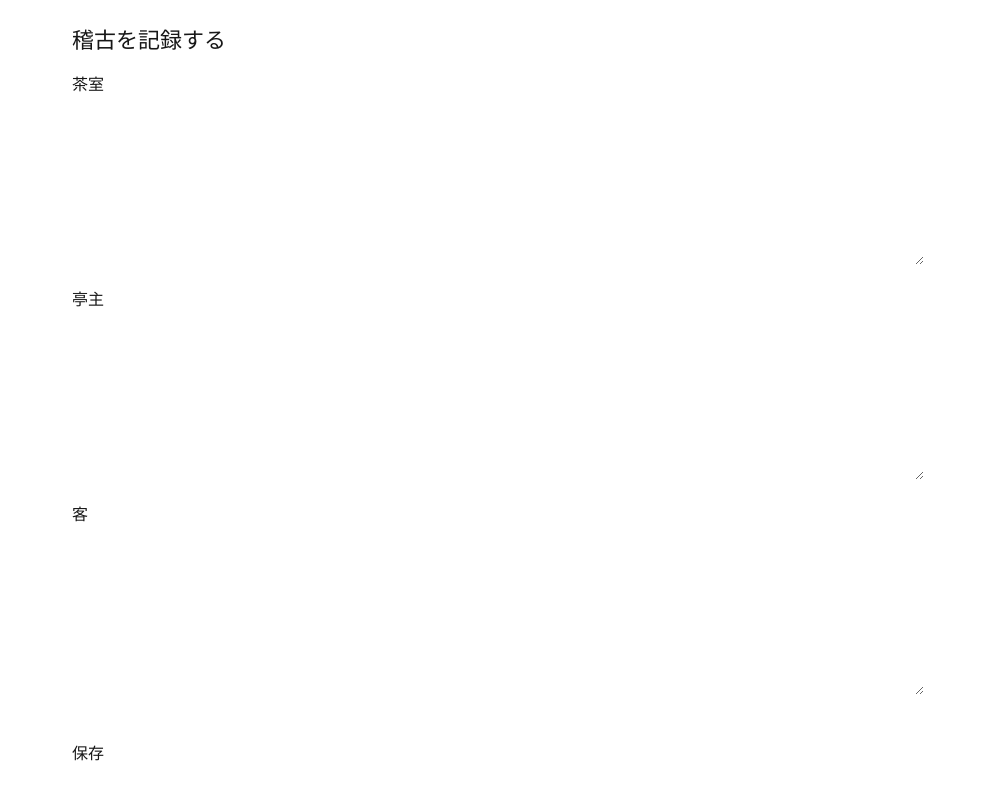
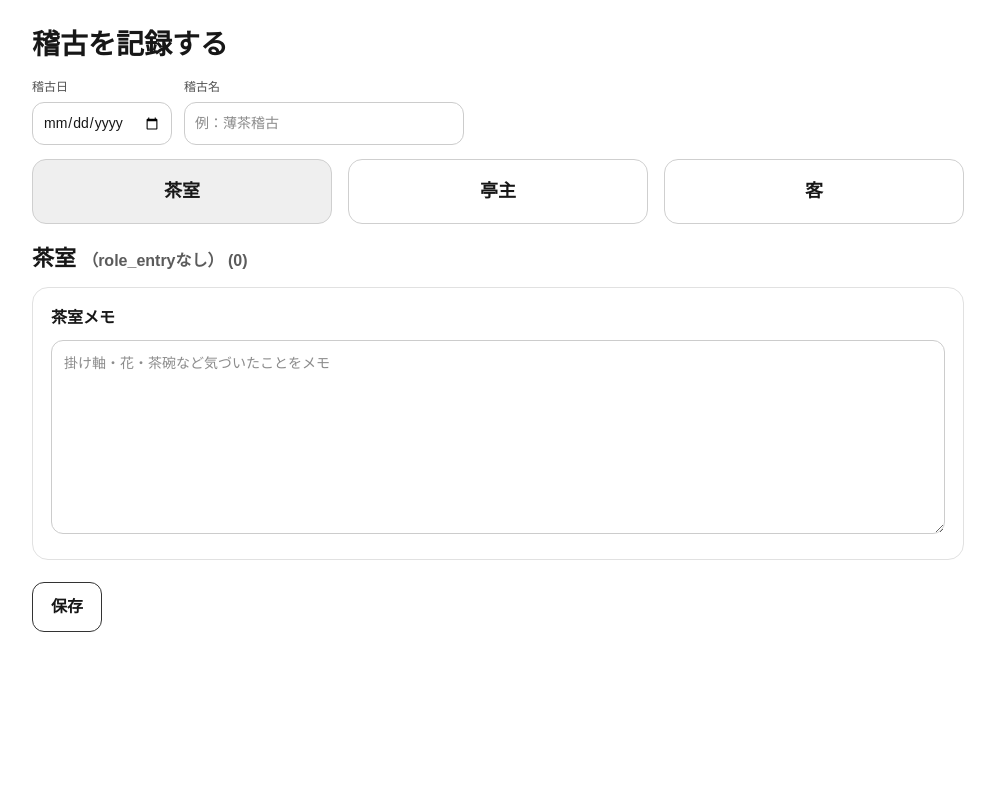
Before and after one commit to YukaChristina/tea_ceremony_front, a Next.js app: page /lessons/new in a window 1280 px wide. Shown: the whole page, without its empty margins (142-1137 px from the left). Built offline with nearby package versions, Linux system fonts and the light colour scheme.

Commit message:
Revise Component

```diff
--- a/app/lessons/[id]/page.tsx
+++ b/app/lessons/[id]/page.tsx
@@ -1,21 +1,23 @@
 import LessonEditor from "../components/LessonEditor";
 import { fetchLesson } from "../lib/fetchlesson";
 
-export default async function LessonDetailPage({ params }: any) {
-  const data = await fetchLesson(params.id); // 既存API
+export default async function LessonDetailPage({
+  params,
+}: {
+  params: Promise<{ id: string }>;
+}) {
+  const { id } = await params;
+  const data = await fetchLesson(id);
 
   return (
     <LessonEditor
       mode="read"
       lesson={{
+        id: data.lesson.id,
         practiced_on: data.lesson.practiced_on,
         practice_name: data.lesson.practice_name,
-        tabs: {
-          chashitsu: data.tabs.chashitsu.items[0]?.note ?? "",
-          teishu: "",
-          kyaku: "",
-        },
       }}
+      tabs={data.tabs}
     />
   );
 }
--- a/app/lessons/components/LessonEditor.tsx
+++ b/app/lessons/components/LessonEditor.tsx
@@ -1,84 +1,308 @@
 "use client";
 
+import { useMemo, useState } from "react";
+
+type TabKey = "chashitsu" | "teishu" | "kyaku";
 type Mode = "read" | "new";
+
+type LessonItem = {
+  item_id: number;
+  role_entry_id: number | null;
+  section: string; // temae etc
+  item_type: string; // tool etc
+  title: string;
+  mei?: string | null;
+  maker?: string | null;
+  note?: string | null;
+  created_at?: string | null;
+};
+
+type RoleEntry = {
+  id: number;
+  role: string;
+  temae_name?: string | null;
+  note?: string | null;
+  created_at?: string | null;
+};
 
 type Props = {
   mode: Mode;
-  lesson?: {
+  lesson: {
+    id?: number | null;
     practiced_on: string;
     practice_name: string;
+  };
   tabs: {
-      chashitsu: string;
-      teishu: string;
-      kyaku: string;
+    chashitsu: { items: LessonItem[] };
+    teishu: { entries: RoleEntry[] };
+    kyaku: { entries: RoleEntry[] };
   };
-  };
+  // newモード用：保存のために親が受け取れるようにする（いまは未使用でもOK）
+  onChangeDraft?: (draft: any) => void;
 };
 
-export default function LessonEditor({ mode, lesson }: Props) {
+export default function LessonEditor({ mode, lesson, tabs }: Props) {
+  const [active, setActive] = useState<TabKey>("chashitsu");
+
+  // newモードの入力（最小）
+  const [practiceName, setPracticeName] = useState(lesson.practice_name ?? "");
+  const [practicedOn, setPracticedOn] = useState(lesson.practiced_on ?? "");
+
+  const title = mode === "new" ? "稽古を記録する" : lesson.practice_name;
+
+  const counts = useMemo(() => {
+    return {
+      chashitsu: tabs.chashitsu.items.length,
+      teishu: tabs.teishu.entries.length,
+      kyaku: tabs.kyaku.entries.length,
+    };
+  }, [tabs]);
+
   return (
-    <main style={{ padding: 24, maxWidth: 900, margin: "0 auto" }}>
-      <h1 style={{ fontSize: 22, marginBottom: 16 }}>
-        {mode === "new" ? "稽古を記録する" : lesson?.practice_name}
-      </h1>
+    <main style={{ padding: 24, maxWidth: 980, margin: "0 auto" }}>
+      {/* ヘッダー */}
+      <div style={{ marginBottom: 14 }}>
+        <h1 style={{ fontSize: 28, fontWeight: 700, margin: 0 }}>{title}</h1>
 
-      {/* Tabs（見た目は[id]と同じにする） */}
+        {mode === "read" ? (
+          <div style={{ marginTop: 6, opacity: 0.75 }}>
+            {lesson.practiced_on} / lesson_id={lesson.id ?? "-"}
+          </div>
+        ) : (
+          <div style={{ display: "flex", gap: 12, flexWrap: "wrap", marginTop: 12 }}>
+            <label style={{ display: "flex", flexDirection: "column", gap: 6 }}>
+              <span style={{ fontSize: 12, opacity: 0.75 }}>稽古日</span>
+              <input
+                type="date"
+                value={practicedOn}
+                onChange={(e) => setPracticedOn(e.target.value)}
+                style={inputStyle}
+              />
+            </label>
+
+            <label style={{ display: "flex", flexDirection: "column", gap: 6, minWidth: 280 }}>
+              <span style={{ fontSize: 12, opacity: 0.75 }}>稽古名</span>
+              <input
+                type="text"
+                placeholder="例：薄茶稽古"
+                value={practiceName}
+                onChange={(e) => setPracticeName(e.target.value)}
+                style={inputStyle}
+              />
+            </label>
+          </div>
+        )}
+      </div>
+
+      {/* 3タブ */}
+      <div style={{ display: "grid", gridTemplateColumns: "1fr 1fr 1fr", gap: 16, marginBottom: 18 }}>
+        <SegmentTab
+          label="茶室"
+          active={active === "chashitsu"}
+          onClick={() => setActive("chashitsu")}
+        />
+        <SegmentTab
+          label="亭主"
+          active={active === "teishu"}
+          onClick={() => setActive("teishu")}
+        />
+        <SegmentTab
+          label="客"
+          active={active === "kyaku"}
+          onClick={() => setActive("kyaku")}
+        />
+      </div>
+
+      {/* 各タブの中身 */}
+      {active === "chashitsu" && (
         <section>
-        <Tab label="茶室">
-          <Content editable={mode === "new"}>
-            {lesson?.tabs.chashitsu}
-          </Content>
-        </Tab>
+          <SectionTitle title="茶室" sub={`（role_entryなし） (${counts.chashitsu})`} />
 
-        <Tab label="亭主">
-          <Content editable={mode === "new"}>
-            {lesson?.tabs.teishu}
-          </Content>
-        </Tab>
+          {mode === "read" ? (
+            <div style={{ display: "grid", gap: 14 }}>
+              {tabs.chashitsu.items.map((it) => (
+                <Card key={it.item_id}>
+                  <div style={{ fontWeight: 700, fontSize: 18, marginBottom: 8 }}>
+                    {it.title} <span style={{ opacity: 0.6, fontWeight: 400 }}>(item_id={it.item_id})</span>
+                  </div>
+                  {it.mei && <Line label="銘" value={it.mei} />}
+                  {it.maker && <Line label="作" value={it.maker} />}
+                  {it.note && <Line label="メモ" value={it.note} />}
+                </Card>
+              ))}
+              {tabs.chashitsu.items.length === 0 && <EmptyState />}
+            </div>
+          ) : (
+            <Card>
+              <div style={{ fontWeight: 700, marginBottom: 10 }}>茶室メモ</div>
+              <textarea
+                placeholder="掛け軸・花・茶碗など気づいたことをメモ"
+                rows={8}
+                style={textareaStyle}
+              />
+            </Card>
+          )}
+        </section>
+      )}
 
-        <Tab label="客">
-          <Content editable={mode === "new"}>
-            {lesson?.tabs.kyaku}
-          </Content>
-        </Tab>
+      {active === "teishu" && (
+        <section>
+          <SectionTitle title="亭主" sub={`(${counts.teishu})`} />
+
+          {mode === "read" ? (
+            <div style={{ display: "grid", gap: 14 }}>
+              {tabs.teishu.entries.map((e) => (
+                <Card key={e.id}>
+                  <div style={{ fontWeight: 700, fontSize: 18, marginBottom: 8 }}>
+                    {e.temae_name ?? "点前"}{" "}
+                    <span style={{ opacity: 0.6, fontWeight: 400 }}>(entry_id={e.id})</span>
+                  </div>
+                  {e.note && <Line label="メモ" value={e.note} />}
+                </Card>
+              ))}
+              {tabs.teishu.entries.length === 0 && <EmptyState />}
+            </div>
+          ) : (
+            <Card>
+              <div style={{ fontWeight: 700, marginBottom: 10 }}>亭主メモ</div>
+              <textarea
+                placeholder="点前の反省、先生からの指摘など"
+                rows={8}
+                style={textareaStyle}
+              />
+            </Card>
+          )}
         </section>
+      )}
 
+      {active === "kyaku" && (
+        <section>
+          <SectionTitle title="客" sub={`(${counts.kyaku})`} />
+
+          {mode === "read" ? (
+            <div style={{ display: "grid", gap: 14 }}>
+              {tabs.kyaku.entries.map((e) => (
+                <Card key={e.id}>
+                  <div style={{ fontWeight: 700, fontSize: 18, marginBottom: 8 }}>
+                    {e.temae_name ?? "所感"}{" "}
+                    <span style={{ opacity: 0.6, fontWeight: 400 }}>(entry_id={e.id})</span>
+                  </div>
+                  {e.note && <Line label="メモ" value={e.note} />}
+                </Card>
+              ))}
+              {tabs.kyaku.entries.length === 0 && <EmptyState />}
+            </div>
+          ) : (
+            <Card>
+              <div style={{ fontWeight: 700, marginBottom: 10 }}>客メモ</div>
+              <textarea
+                placeholder="拝見、挨拶、気づきなど"
+                rows={8}
+                style={textareaStyle}
+              />
+            </Card>
+          )}
+        </section>
+      )}
+
+      {/* newモードの保存ボタン（見た目だけ先） */}
       {mode === "new" && (
-        <button style={{ marginTop: 24 }}>
-          保存
-        </button>
+        <div style={{ marginTop: 22 }}>
+          <button style={buttonStyle}>保存</button>
+        </div>
       )}
     </main>
   );
 }
 
-/* ====== 以下は軽いUI補助 ====== */
-
-function Tab({ label, children }: { label: string; children: React.ReactNode }) {
+function SegmentTab({
+  label,
+  active,
+  onClick,
+}: {
+  label: string;
+  active: boolean;
+  onClick: () => void;
+}) {
   return (
-    <section style={{ marginBottom: 16 }}>
-      <h2 style={{ fontSize: 16 }}>{label}</h2>
-      {children}
-    </section>
+    <button
+      onClick={onClick}
+      style={{
+        padding: "18px 12px",
+        borderRadius: 14,
+        border: "1px solid #cfcfcf",
+        background: active ? "#efefef" : "white",
+        fontSize: 18,
+        fontWeight: 700,
+        cursor: "pointer",
+      }}
+    >
+      {label}
+    </button>
   );
 }
 
-function Content({
-  editable,
-  children,
-}: {
-  editable: boolean;
-  children?: string;
-}) {
-  if (editable) {
+function SectionTitle({ title, sub }: { title: string; sub?: string }) {
   return (
-      <textarea
-        defaultValue={children}
-        rows={6}
-        style={{ width: "100%", padding: 12 }}
-      />
+    <h2 style={{ fontSize: 22, fontWeight: 800, margin: "16px 0 12px" }}>
+      {title} {sub && <span style={{ fontSize: 16, fontWeight: 600, opacity: 0.7 }}>{sub}</span>}
+    </h2>
   );
 }
 
-  return <p style={{ whiteSpace: "pre-wrap" }}>{children}</p>;
+function Card({ children }: { children: React.ReactNode }) {
+  return (
+    <div
+      style={{
+        border: "1px solid #e1e1e1",
+        borderRadius: 16,
+        padding: 18,
+        background: "white",
+      }}
+    >
+      {children}
+    </div>
+  );
 }
+
+function Line({ label, value }: { label: string; value: string }) {
+  return (
+    <div style={{ marginTop: 6 }}>
+      <span style={{ opacity: 0.7 }}>{label}：</span>
+      <span style={{ fontWeight: 600 }}>{value}</span>
+    </div>
+  );
+}
+
+function EmptyState() {
+  return (
+    <div style={{ opacity: 0.6, padding: 12 }}>
+      まだ記録がありません
+    </div>
+  );
+}
+
+const inputStyle: React.CSSProperties = {
+  padding: 10,
+  borderRadius: 12,
+  border: "1px solid #ccc",
+  fontSize: 14,
+};
+
+const textareaStyle: React.CSSProperties = {
+  width: "100%",
+  padding: 12,
+  borderRadius: 12,
+  border: "1px solid #ccc",
+  fontSize: 14,
+};
+
+const buttonStyle: React.CSSProperties = {
+  padding: "12px 18px",
+  borderRadius: 12,
+  border: "1px solid #333",
+  background: "white",
+  cursor: "pointer",
+  fontSize: 16,
+  fontWeight: 700,
+};
--- a/app/lessons/new/page.tsx
+++ b/app/lessons/new/page.tsx
@@ -4,14 +4,11 @@ export default function NewLessonPage() {
   return (
     <LessonEditor
       mode="new"
-      lesson={{
-        practiced_on: "",
-        practice_name: "",
-        tabs: {
-          chashitsu: "",
-          teishu: "",
-          kyaku: "",
-        },
+      lesson={{ id: null, practiced_on: "", practice_name: "" }}
+      tabs={{
+        chashitsu: { items: [] },
+        teishu: { entries: [] },
+        kyaku: { entries: [] },
       }}
     />
   );
```
Lines whose indentation alone changed are shown as unchanged.
